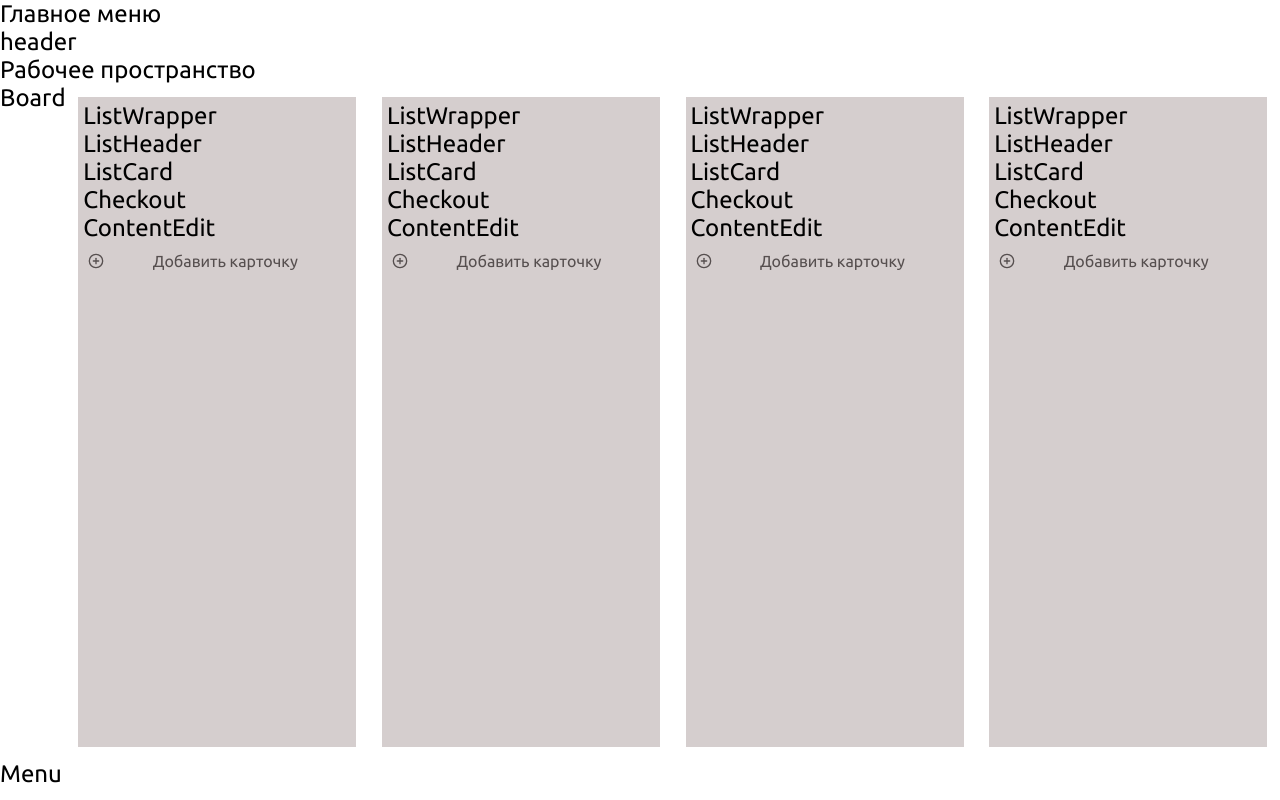
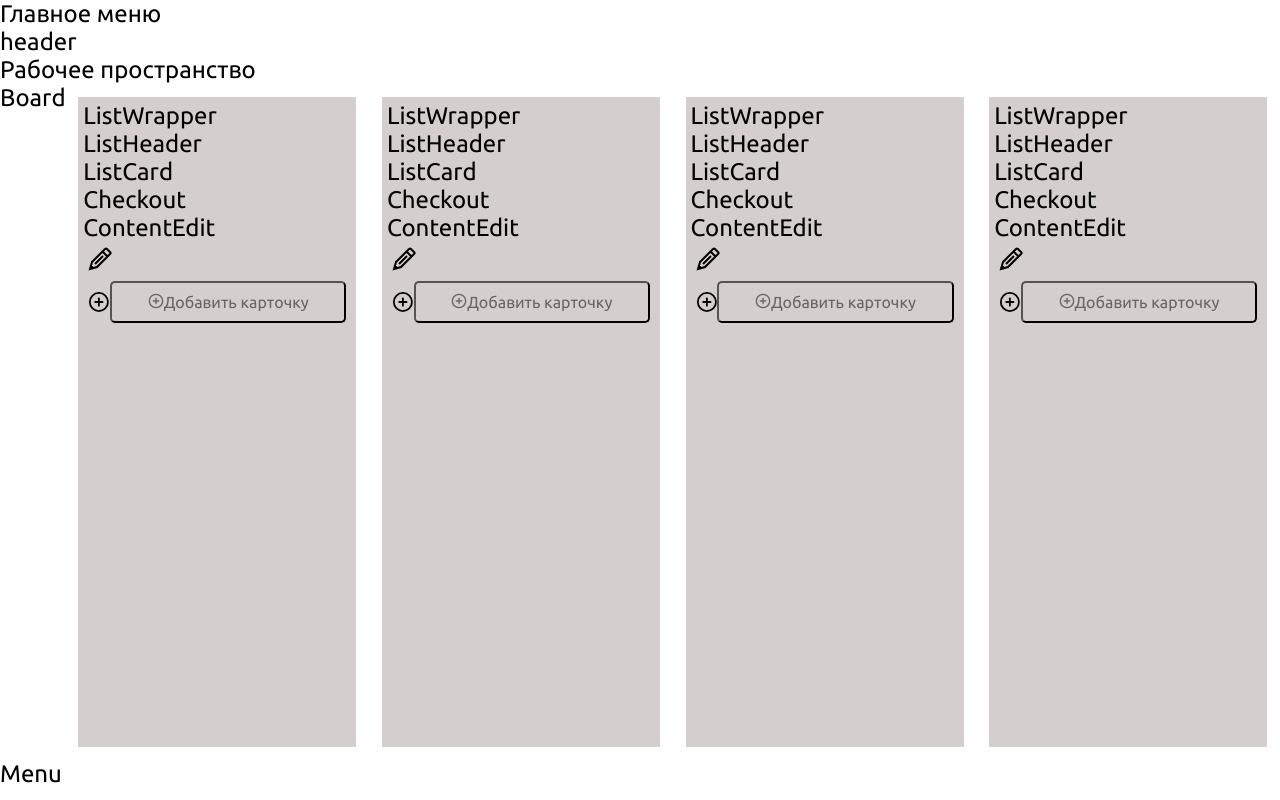
Before and after one commit to SergeyShabalin/Trello, a React (Create React App) app: page / in a window 1280 px wide. Built offline with nearby package versions, Linux system fonts and the light colour scheme.

Commit message:
css modules

```diff
--- a/src/components/basic/button/Button.js
+++ b/src/components/basic/button/Button.js
@@ -1,23 +1,13 @@
 import React from 'react';
-import {FiPlusCircle} from "react-icons/fi";
-import './styles/Button.css'
+import classes from './styles/Button.module.css'
 
-export default function Button({name, style}) {
-
-    function selectIcon(style){
-            switch (style) {
-                case 'card-creator':
-                    return   <FiPlusCircle/>
-                default:
-                    return null
-            }
-    }
+export default function Button({name, icon}) {
 
     return (
-        <div className={`button ${style}`}>
-
-            <div className='button-icon'> {selectIcon(style)}</div>
-            <div className='button-text'>{name}</div>
+        <div className= {classes.button}>
+            {icon}
+            <div className={classes.icon}> </div>
+            {name? <button className={classes.text}>{icon}{name}</button> : null}
         </div>
     );
 };
--- a/src/components/basic/button/styles/Button.css
+++ /dev/null
@@ -1,34 +0,0 @@
-.button {
-    display: flex;
-    align-items: center;
-    font-family: var(--prymary-font);
-    font-weight: 200;
-    font-size: 1rem;
-    border-radius: 5px;
-    transition: all 0.2s ease;
-    padding: 5px;
-}
-
-.button-text {
-    margin: 5px;
-    display: flex;
-    justify-content: center;
-    height: 100%;
-    width: 100%;
-}
-
-.button-icon {
-    display: flex;
-    height: 100%;
-}
-
-.button:hover {
-    background-color: var(--button-hover);
-    transition: all 0.3s ease-in-out;
-}
-
-.card-creator {
-    color: var(--button-text-color);
-
-    cursor: pointer;
-}
--- /dev/null
+++ b/src/components/basic/button/styles/Button.module.css
@@ -0,0 +1,40 @@
+.button{
+    display: flex;
+    align-items: center;
+
+    padding: 5px;
+
+}
+
+.text{
+    padding: 10px;
+    display: flex;
+    justify-content: center;
+    height: 100%;
+    width: 100%;
+    font-family: var(--prymary-font);
+    font-weight: 200;
+    font-size: 1rem;
+    color: var(--button-text-color);
+    border-radius: 5px;
+    transition: all 0.2s ease;
+    cursor: pointer;
+    background-color:var(--prymary-font) ;
+}
+
+.icon{
+    display: flex;
+    height: 100%;
+}
+
+.card_creator:hover {
+    background-color: var(--button-hover);
+    transition: all 0.3s ease-in-out;
+}
+
+.card_creator {
+    color: var(--button-text-color);
+    border-radius: 5px;
+    transition: all 0.2s ease;
+    cursor: pointer;
+}
--- a/src/components/globalStyles/GlobalStyles.css
+++ b/src/components/globalStyles/GlobalStyles.css
@@ -2,7 +2,7 @@
 
 :root{
     --prymary-font: "Ubuntu";
-    --button-text-color: #564f4f;
+    --button-text-color: #696363;
     --button-hover: #f8dddd;
     --list-wrapper: #d5cece;
 }
--- a/src/components/workSpace/board/Board.js
+++ b/src/components/workSpace/board/Board.js
@@ -1,10 +1,10 @@
 import React from 'react';
 import ListWrapper from "./listWrapper/ListWrapper";
-import './styles/Board.css'
+import classes from './styles/Board.module.css'
 
 export default function Board(){
     return (
-        <div className='board'>
+        <div className={classes.board}>
            Board
             <ListWrapper/>
             <ListWrapper/>
--- a/src/components/workSpace/board/listWrapper/ListWrapper.js
+++ b/src/components/workSpace/board/listWrapper/ListWrapper.js
@@ -2,11 +2,11 @@ import React from 'react';
 import ListHeader from "./listHeader/ListHeader";
 import ListCard from "./listCard/ListCard";
 import CardCreator from "./cardCreator/CardCreator";
-import './styles/ListWrapper.css'
+import classes from './styles/ListWrapper.module.css'
 
 export default function ListWrapper() {
     return (
-        <div className='list-wrapper'>
+        <div className={classes.list_wrapper}>
           ListWrapper
             <ListHeader/>
             <ListCard/>
--- a/src/components/workSpace/board/listWrapper/cardCreator/CardCreator.js
+++ b/src/components/workSpace/board/listWrapper/cardCreator/CardCreator.js
@@ -1,14 +1,16 @@
 import React from 'react';
 import Button from "../../../../basic/button/Button";
+import {FiPlusCircle} from "react-icons/fi";
+import classes from './styles/CardCreator.module.css'
 
 
 export default function CardCreator() {
     return (
-        <div className='card-creator'>
+        <div className={classes.card_creator}>
 
             <Button
                 name={'Добавить карточку'}
-                style='card-creator'/>
+                icon={<FiPlusCircle/>}/>
         </div>
     );
 };
--- a/src/components/workSpace/board/listWrapper/cardCreator/styles/CardCreator.css
+++ b/src/components/workSpace/board/listWrapper/cardCreator/styles/CardCreator.module.css
@@ -1,3 +1,3 @@
-.card-creator{
+.card_creator{
     width: 100%;
 }
--- a/src/components/workSpace/board/listWrapper/listCard/contentEdit/ContentEdit.js
+++ b/src/components/workSpace/board/listWrapper/listCard/contentEdit/ContentEdit.js
@@ -1,9 +1,13 @@
 import React from 'react';
+import Button from "../../../../../basic/button/Button";
+import {GrEdit} from "react-icons/gr";
 
 export default function ContentEdit() {
     return (
         <div>
             ContentEdit
+            <Button
+                icon={<GrEdit/>}/>
         </div>
     );
 };
--- a/src/components/workSpace/board/listWrapper/styles/ListWrapper.css
+++ b/src/components/workSpace/board/listWrapper/styles/ListWrapper.module.css
@@ -1,4 +1,4 @@
-.list-wrapper {
+.list_wrapper {
     margin: 1%;
     padding: 5px;
     width: 272px;
```
Also changed, not shown: src/components/workSpace/board/listWrapper/listCard/contentEdit/style/ContentEdit.module.css (added), src/components/workSpace/board/styles/Board.module.css (renamed from src/components/workSpace/board/styles/Board.css).
